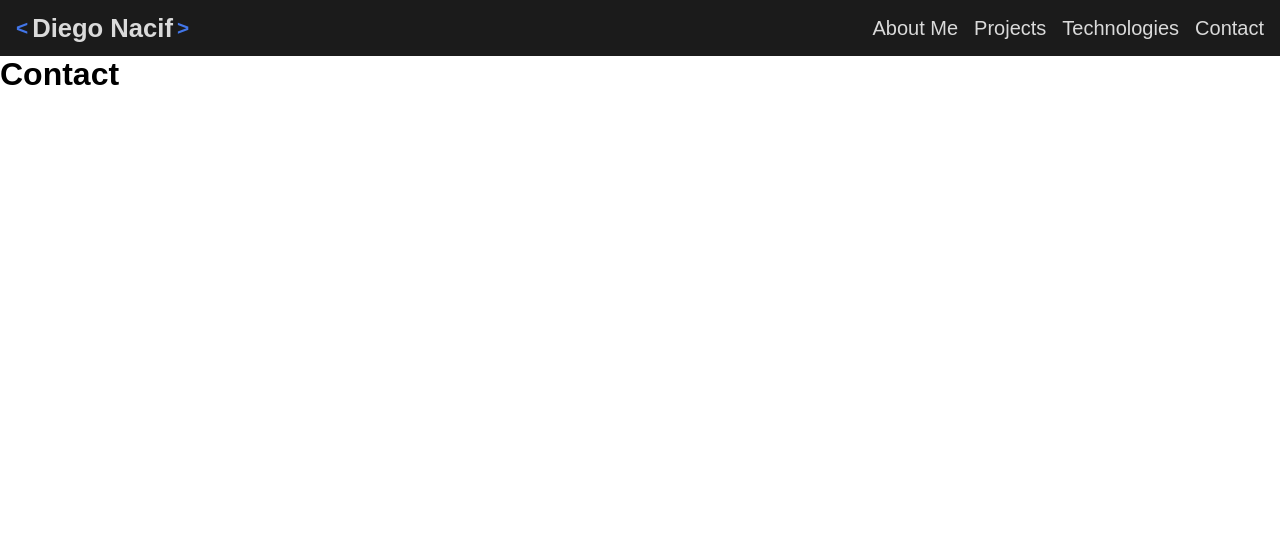
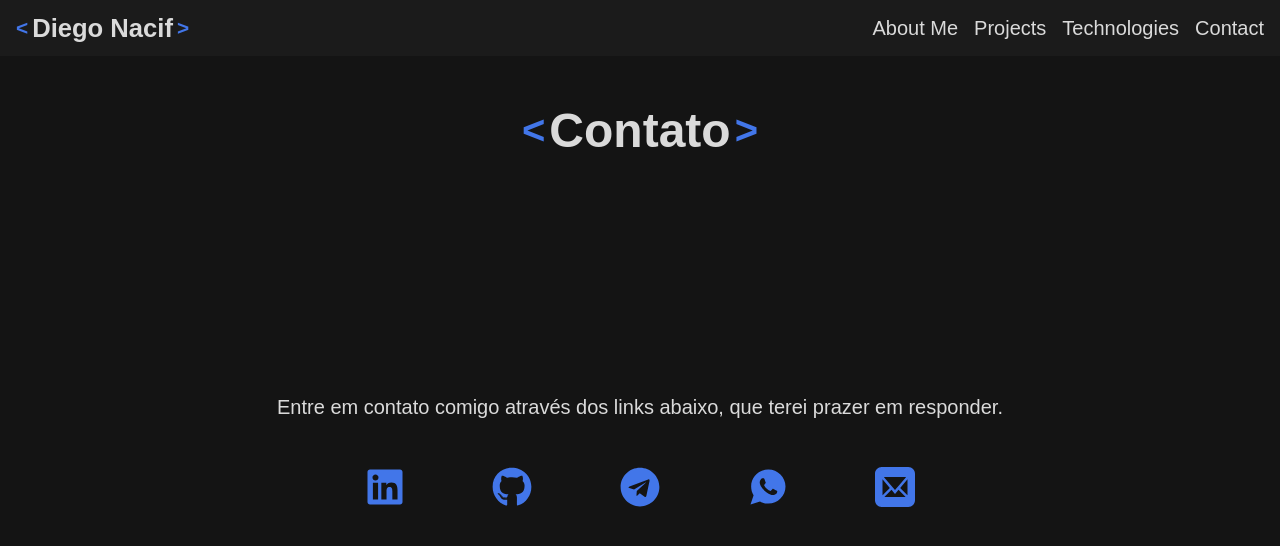
Before and after one commit to diegonacif/diegonacif-portifolio, a React (Vite) app: page /contact in a window 1280 px wide. Shown: the top 546 px of the page. Built offline with nearby package versions, Linux system fonts and the light colour scheme.

Commit message:
feat: contact component

```diff
--- a/package.json
+++ b/package.json
@@ -14,6 +14,7 @@
     "hamburger-react": "^2.5.0",
     "react": "^18.2.0",
     "react-dom": "^18.2.0",
+    "react-icons": "^4.6.0",
     "react-router-dom": "^6.4.3"
   },
   "devDependencies": {
--- a/src/components/Contact/Contact.jsx
+++ b/src/components/Contact/Contact.jsx
@@ -1,9 +1,49 @@
 import '../../styles/App.css';
+
+import { IconContext } from 'react-icons';
+import { FaLinkedin, FaGithub, FaTelegram } from 'react-icons/fa';
+import { ImMail } from 'react-icons/im';
+import { IoLogoWhatsapp } from 'react-icons/io';
 
 export const Contact = () => {
   return (
     <div className="contact-container">
-      <h1>Contact</h1>
+      {/* <section id="left-section"> */}
+        <div className="contact-title">
+          <span>&lt;</span>
+          <h2>Contato</h2>
+          <span>&gt;</span>
+        </div>
+        <div className="contact-body">
+          <div className="contact-text">
+            Entre em contato comigo através dos links abaixo, que terei prazer em responder.
+          </div>
+          <div className="contact-icons">
+            <IconContext.Provider value={{ className: "global-react-icons" }}>
+              <FaLinkedin
+                onClick={() => window.open('https://www.linkedin.com/in/diego-nacif/')}
+                title="LinkedIn"
+              />
+              <FaGithub
+                onClick={() => window.open('https://github.com/diegonacif')}
+                title="Github"
+              />
+              <FaTelegram
+                onClick={() => window.open('https://t.me/DiegoNacif')}
+                title="Telegram"
+              />
+              <IoLogoWhatsapp
+                onClick={() => window.open('https://wa.me/5584991751476')}
+                title="Whatsapp"
+              />
+              <ImMail
+                onClick={() => window.open('mailto:diegoreisnacif@gmail.com?subject="Contato LandingPage"')}
+                title="Mail"
+              />
+            </IconContext.Provider>
+          </div>
+        </div>
+      {/* </section> */}
     </div>
   );
 };
--- a/src/components/Contact/_Contact.scss
+++ b/src/components/Contact/_Contact.scss
@@ -0,0 +1,66 @@
+.contact-container {
+  display: grid;
+  grid-template-columns: 100%;
+  grid-template-rows: 20% 60%;
+  align-items: center;
+  justify-items: center;
+  width: 100vw;
+  height: calc(100vh - 3.5rem);
+  background-color: $black;
+  color: $white;
+  padding: 0 1rem;
+
+  .contact-title {
+    display: flex;
+    align-items: center;
+    justify-content: center;
+
+    h2 {
+      font-size: 3rem;
+    }
+
+    span {
+      font-size: 2.5rem;
+      font-weight: bold;
+      color: $blue;
+
+      &:nth-of-type(1) {
+        margin-right: 0.25rem;
+      }
+      &:nth-of-type(2) {
+        margin-left: 0.25rem;
+      }
+    }
+  }
+
+  .contact-body {
+    // display: flex;
+    .contact-text {
+      margin-top: 3rem;
+      font-size: 1.25rem;
+      text-align: justify;
+    }
+
+    .contact-icons {
+      display: flex;
+      justify-content: space-evenly;
+      margin-top: 3rem;
+
+      .global-react-icons {
+        vertical-align: middle;
+        width: 2.5rem;
+        height: 2.5rem;
+        color: $blue;
+        transition: color 0.1s, transform 0.1s;
+
+        &:hover {
+          cursor: pointer;
+          color: $light-blue;
+          transform: scale(1.1);
+          transition: color 0.2s, transform 0.2s;
+        }
+      }
+    }
+  }
+
+}
--- a/src/styles/App.css
+++ b/src/styles/App.css
@@ -449,6 +449,61 @@ a:focus-visible, a:focus-within, a:focus, a:active, a:target {
   margin: 1.1rem 0;
 }
 
+.contact-container {
+  display: grid;
+  grid-template-columns: 100%;
+  grid-template-rows: 20% 60%;
+  align-items: center;
+  justify-items: center;
+  width: 100vw;
+  height: calc(100vh - 3.5rem);
+  background-color: #141414;
+  color: #dadada;
+  padding: 0 1rem;
+}
+.contact-container .contact-title {
+  display: flex;
+  align-items: center;
+  justify-content: center;
+}
+.contact-container .contact-title h2 {
+  font-size: 3rem;
+}
+.contact-container .contact-title span {
+  font-size: 2.5rem;
+  font-weight: bold;
+  color: #4276E9;
+}
+.contact-container .contact-title span:nth-of-type(1) {
+  margin-right: 0.25rem;
+}
+.contact-container .contact-title span:nth-of-type(2) {
+  margin-left: 0.25rem;
+}
+.contact-container .contact-body .contact-text {
+  margin-top: 3rem;
+  font-size: 1.25rem;
+  text-align: justify;
+}
+.contact-container .contact-body .contact-icons {
+  display: flex;
+  justify-content: space-evenly;
+  margin-top: 3rem;
+}
+.contact-container .contact-body .contact-icons .global-react-icons {
+  vertical-align: middle;
+  width: 2.5rem;
+  height: 2.5rem;
+  color: #4276E9;
+  transition: color 0.1s, transform 0.1s;
+}
+.contact-container .contact-body .contact-icons .global-react-icons:hover {
+  cursor: pointer;
+  color: #6c96f5;
+  transform: scale(1.1);
+  transition: color 0.2s, transform 0.2s;
+}
+
 .menu-button-container {
   position: relative;
   display: flex;
```
Also changed, not shown: 2 other files (tests, documents, lock files or other folders).
